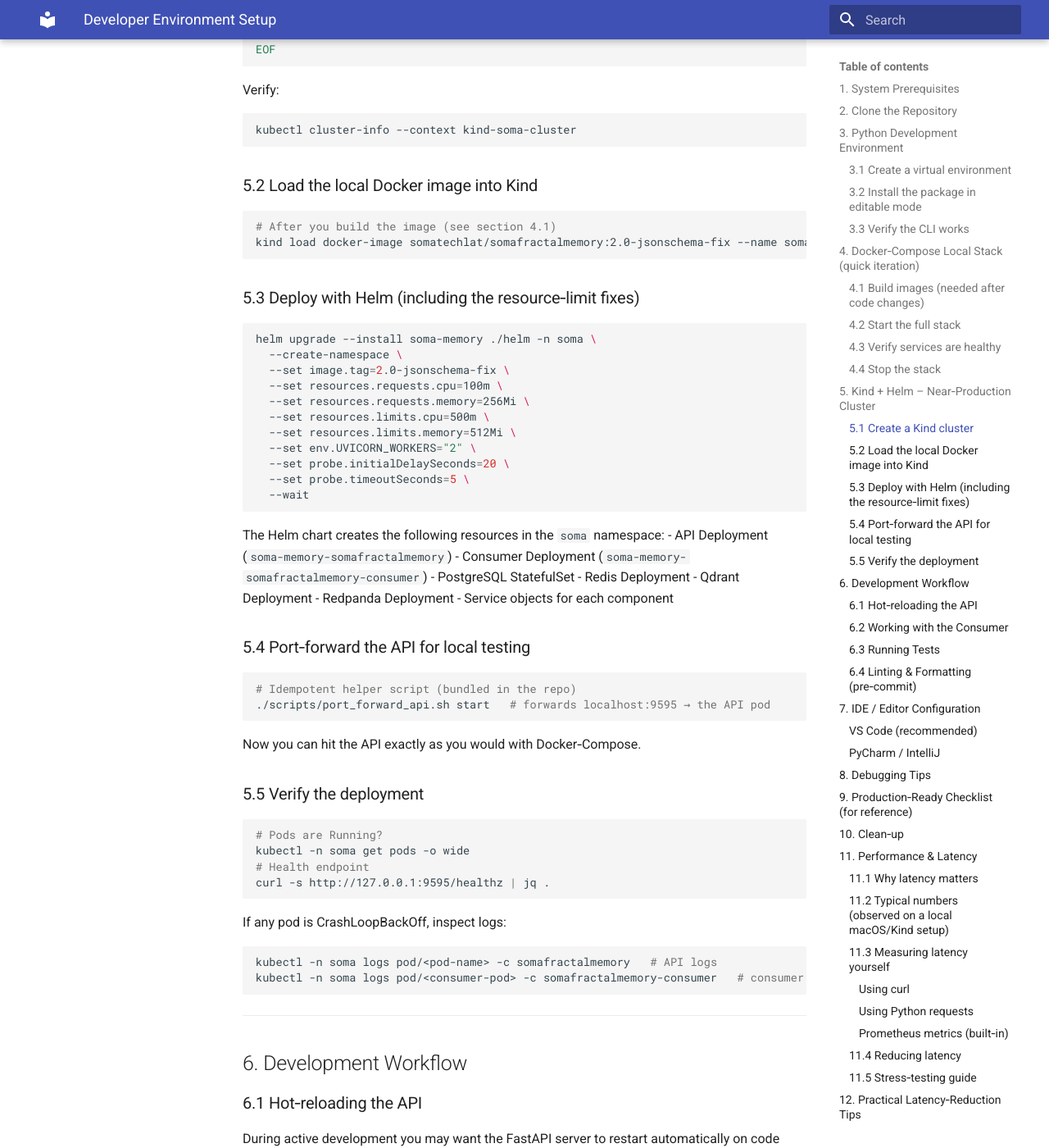
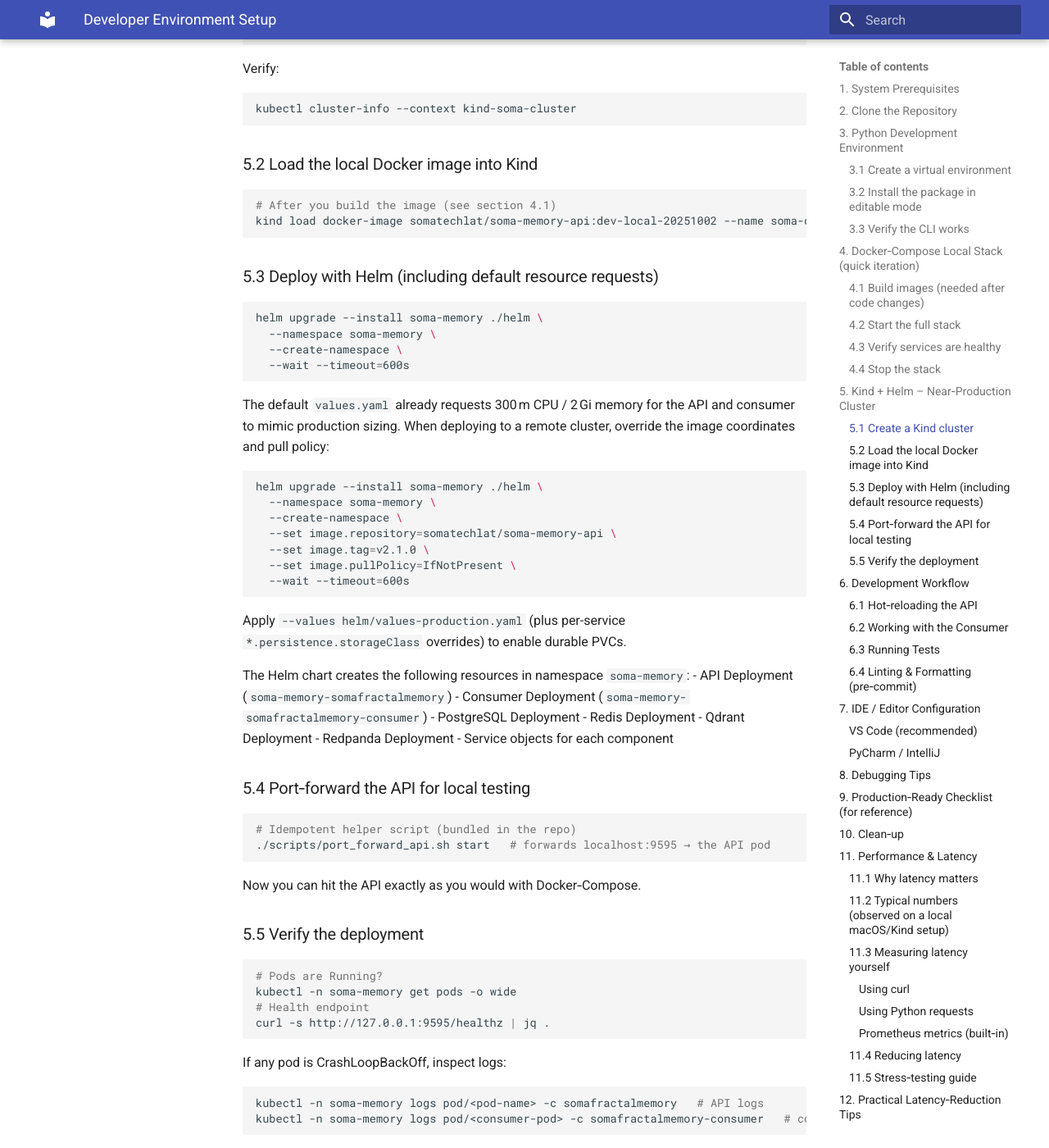
Before and after one commit to somatechlat/somafractalmemory, an MkDocs documentation site: the page built from docs/DEVELOPER_ENVIRONMENT.md, in a window 1280 px wide and 1400 px high, scrolled down 3257 px. Shown: the whole window at 82% size. Built offline with MkDocs 1.6.1 and Material for MkDocs 9.7.7, drawn with Linux system fonts in a browser that asks for light colours; some of the changed text lies outside the part shown.

Commit message:
Align docs and runtime wiring with v2.1.0 defaults

````diff
--- a/docs/DEVELOPER_ENVIRONMENT.md
+++ b/docs/DEVELOPER_ENVIRONMENT.md
@@ -124,27 +124,35 @@ kubectl cluster-info --context kind-soma-cluster
 ### 5.2 Load the local Docker image into Kind
 ```bash
 # After you build the image (see section 4.1)
-kind load docker-image somatechlat/somafractalmemory:2.0-jsonschema-fix --name soma-cluster
+kind load docker-image somatechlat/soma-memory-api:dev-local-20251002 --name soma-cluster
 ```
 
-### 5.3 Deploy with Helm (including the resource‑limit fixes)
+### 5.3 Deploy with Helm (including default resource requests)
 ```bash
-helm upgrade --install soma-memory ./helm -n soma \
+helm upgrade --install soma-memory ./helm \
+  --namespace soma-memory \
   --create-namespace \
-  --set image.tag=2.0-jsonschema-fix \
-  --set resources.requests.cpu=100m \
-  --set resources.requests.memory=256Mi \
-  --set resources.limits.cpu=500m \
-  --set resources.limits.memory=512Mi \
-  --set env.UVICORN_WORKERS="2" \
-  --set probe.initialDelaySeconds=20 \
-  --set probe.timeoutSeconds=5 \
-  --wait
+  --wait --timeout=600s
 ```
-The Helm chart creates the following resources in the `soma` namespace:
+
+The default `values.yaml` already requests 300 m CPU / 2 Gi memory for the API and consumer to mimic production sizing. When deploying to a remote cluster, override the image coordinates and pull policy:
+
+```bash
+helm upgrade --install soma-memory ./helm \
+  --namespace soma-memory \
+  --create-namespace \
+  --set image.repository=somatechlat/soma-memory-api \
+  --set image.tag=v2.1.0 \
+  --set image.pullPolicy=IfNotPresent \
+  --wait --timeout=600s
+```
+
+Apply `--values helm/values-production.yaml` (plus per-service `*.persistence.storageClass` overrides) to enable durable PVCs.
+
+The Helm chart creates the following resources in namespace `soma-memory`:
 - API Deployment (`soma-memory-somafractalmemory`)
 - Consumer Deployment (`soma-memory-somafractalmemory-consumer`)
-- PostgreSQL StatefulSet
+- PostgreSQL Deployment
 - Redis Deployment
 - Qdrant Deployment
 - Redpanda Deployment
@@ -160,14 +168,14 @@ Now you can hit the API exactly as you would with Docker‑Compose.
 ### 5.5 Verify the deployment
 ```bash
 # Pods are Running?
-kubectl -n soma get pods -o wide
+kubectl -n soma-memory get pods -o wide
 # Health endpoint
 curl -s http://127.0.0.1:9595/healthz | jq .
 ```
 If any pod is CrashLoopBackOff, inspect logs:
 ```bash
-kubectl -n soma logs pod/<pod-name> -c somafractalmemory   # API logs
-kubectl -n soma logs pod/<consumer-pod> -c somafractalmemory-consumer   # consumer logs
+kubectl -n soma-memory logs pod/<pod-name> -c somafractalmemory   # API logs
+kubectl -n soma-memory logs pod/<consumer-pod> -c somafractalmemory-consumer   # consumer logs
 ```
 
 ---
@@ -239,8 +247,8 @@ The repo uses **ruff**, **black**, **isort**, **mypy**, and **bandit**.
 
 | Symptom | Likely Cause | How to Investigate |
 |---------|--------------|--------------------|
-| **API returns 502 / connection refused** | Port‑forward not running or API pod crashed | `./scripts/port_forward_api.sh status`; `kubectl -n soma get pods`; `kubectl -n soma logs pod/<api-pod>` |
-| **Consumer not processing events** | Wrong `KAFKA_BOOTSTRAP_SERVERS` or Redpanda not reachable | `kubectl -n soma exec -it pod/<redpanda-pod> -- rpk cluster info`; check consumer logs |
+| **API returns 502 / connection refused** | Port‑forward not running or API pod crashed | `./scripts/port_forward_api.sh status`; `kubectl -n soma-memory get pods`; `kubectl -n soma-memory logs pod/<api-pod>` |
+| **Consumer not processing events** | Wrong `KAFKA_BOOTSTRAP_SERVERS` or Redpanda not reachable | `kubectl -n soma-memory exec -it pod/<redpanda-pod> -- rpk cluster info`; check consumer logs |
 | **Postgres rows missing** | Event schema mismatch (timestamp) or `kv_store` not called | Look at `workers/kv_writer.py` logs; verify the `timestamp` field is ISO8601 (the recent fix) |
 | **Qdrant points count stays at 0** | Consumer failed to index vectors, or vector dimension mismatch | Inspect `workers/vector_indexer.py` logs; run a manual scroll query as shown in the README |
 | **Tests fail on CI but pass locally** | Missing Docker‑Compose services in CI environment | Ensure the CI workflow brings up the stack (`docker compose up -d`), or use the `testcontainers` based tests that spin up containers automatically |
@@ -333,7 +341,7 @@ hey -c 100 -z 10s -m POST -H 'Content-Type: application/json' \
     -d '{"coord":"0,0,0","payload":{"text":"load","run_id":"stress"},"type":"episodic"}' \
     http://127.0.0.1:9595/store
 ```
-Watch the API pod’s CPU/Memory (`kubectl top pod -n soma`) and the Prometheus latency histogram to see where bottlenecks appear.
+Watch the API pod’s CPU/Memory (`kubectl top pod -n soma-memory`) and the Prometheus latency histogram to see where bottlenecks appear.
 
 ---
 
@@ -426,7 +434,7 @@ hey -c 30 -z 20s -m POST \
 - Adjust `-c` and `-z` to simulate higher load.
 
 ### Monitoring while stress‑testing
-- **Pod metrics:** `kubectl top pod -n soma` to watch CPU/Memory.
+- **Pod metrics:** `kubectl top pod -n soma-memory` to watch CPU/Memory.
 - **Prometheus latency histogram:** query `histogram_quantile(0.95, sum(rate(api_request_latency_seconds_bucket{endpoint="store"}[1m])) by (le)`.
 - **Postgres lock contention:** `SELECT pid, wait_event_type, wait_event FROM pg_stat_activity WHERE state='active';`
 - **Qdrant health:** `curl http://localhost:6333/collections/api_ns` to ensure the service stays responsive.
````
Also changed, not shown: other parts of docs/DEVELOPER_ENVIRONMENT.md (+1 -1 lines), README.md (+57 -34 lines), docs/CANONICAL_DOCUMENTATION.md (+35 -16 lines), docs/CONFIGURATION.md (+18 -7 lines), docs/PRODUCTION_READINESS.md (+21 -22 lines), 2 other files.
